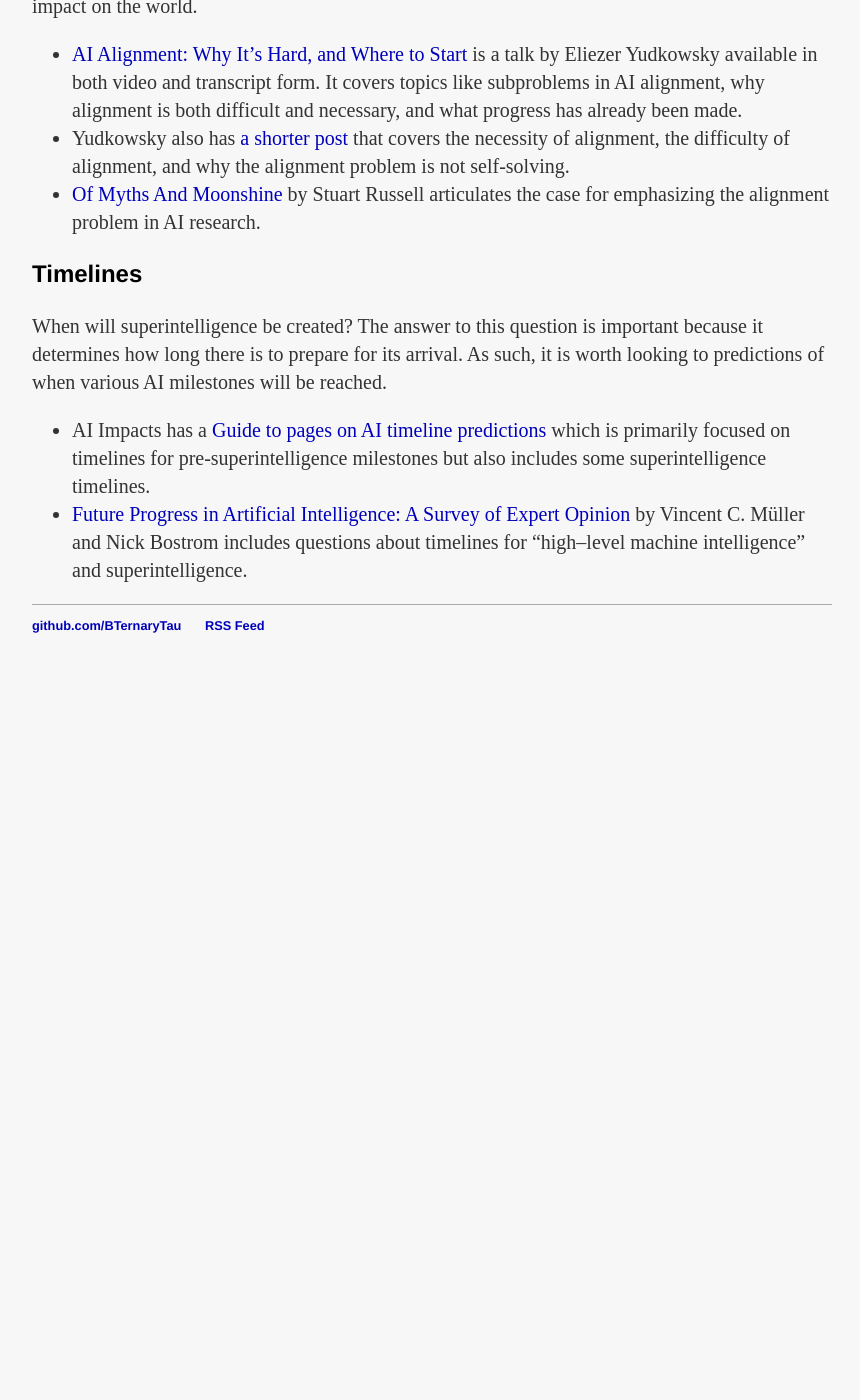
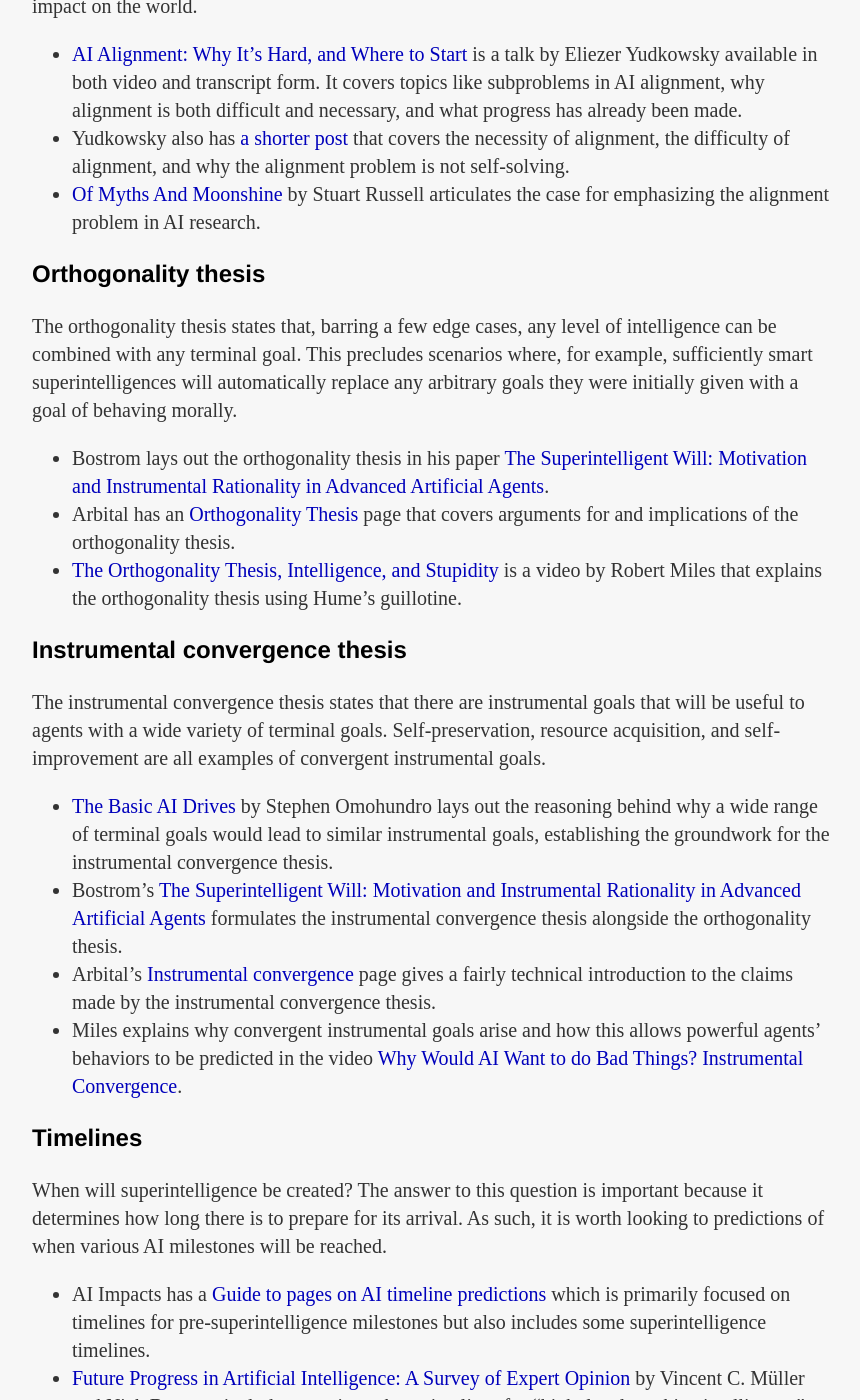
Before and after one commit to BTernaryTau/bternarytau.github.io, a Jekyll site: the page built from miscellaneous/superintelligence-reference-page.md, in a window 1280 px wide and 1400 px high, scrolled down 898 px. Shown: the whole window, without its empty margins (208-1068 px from the left). Built offline with Jekyll 4.4.1, drawn with Linux system fonts in a browser that asks for light colours; comment, search, counter and statistics services are not loaded; before the commit the page ends 1562 px from its top, so only the background shows below that.

Commit message:
Add to SRP
Add orthogonality thesis and instrumental convergence thesis sections

```diff
--- a/miscellaneous/superintelligence-reference-page.md
+++ b/miscellaneous/superintelligence-reference-page.md
@@ -24,6 +24,23 @@
 * Yudkowsky also has [a shorter post](https://www.facebook.com/yudkowsky/posts/10154083549589228) that covers the necessity of alignment, the difficulty of alignment, and why the alignment problem is not self-solving.
 * [Of Myths And Moonshine](https://www.edge.org/conversation/the-myth-of-ai#26015) by Stuart Russell articulates the case for emphasizing the alignment problem in AI research.
 
+### Orthogonality thesis
+
+The orthogonality thesis states that, barring a few edge cases, any level of intelligence can be combined with any terminal goal. This precludes scenarios where, for example, sufficiently smart superintelligences will automatically replace any arbitrary goals they were initially given with a goal of behaving morally.
+
+* Bostrom lays out the orthogonality thesis in his paper [The Superintelligent Will: Motivation and Instrumental Rationality in Advanced Artificial Agents](https://nickbostrom.com/superintelligentwill.pdf).
+* Arbital has an [Orthogonality Thesis](https://arbital.com/p/orthogonality/) page that covers arguments for and implications of the orthogonality thesis.
+* [The Orthogonality Thesis, Intelligence, and Stupidity](https://www.youtube.com/watch?v=hEUO6pjwFOo) is a video by Robert Miles that explains the orthogonality thesis using Hume's guillotine.
+
+### Instrumental convergence thesis
+
+The instrumental convergence thesis states that there are instrumental goals that will be useful to agents with a wide variety of terminal goals. Self-preservation, resource acquisition, and self-improvement are all examples of convergent instrumental goals.
+
+* [The Basic AI Drives](https://selfawaresystems.com/2007/11/30/paper-on-the-basic-ai-drives/) by Stephen Omohundro lays out the reasoning behind why a wide range of terminal goals would lead to similar instrumental goals, establishing the groundwork for the instrumental convergence thesis.
+* Bostrom's [The Superintelligent Will: Motivation and Instrumental Rationality in Advanced Artificial Agents](https://nickbostrom.com/superintelligentwill.pdf) formulates the instrumental convergence thesis alongside the orthogonality thesis.
+* Arbital's [Instrumental convergence](https://arbital.com/p/instrumental_convergence/) page gives a fairly technical introduction to the claims made by the instrumental convergence thesis.
+* Miles explains why convergent instrumental goals arise and how this allows powerful agents' behaviors to be predicted in the video [Why Would AI Want to do Bad Things? Instrumental Convergence](https://www.youtube.com/watch?v=ZeecOKBus3Q).
+
 ### Timelines
 
 When will superintelligence be created? The answer to this question is important because it determines how long there is to prepare for its arrival. As such, it is worth looking to predictions of when various AI milestones will be reached.
```
